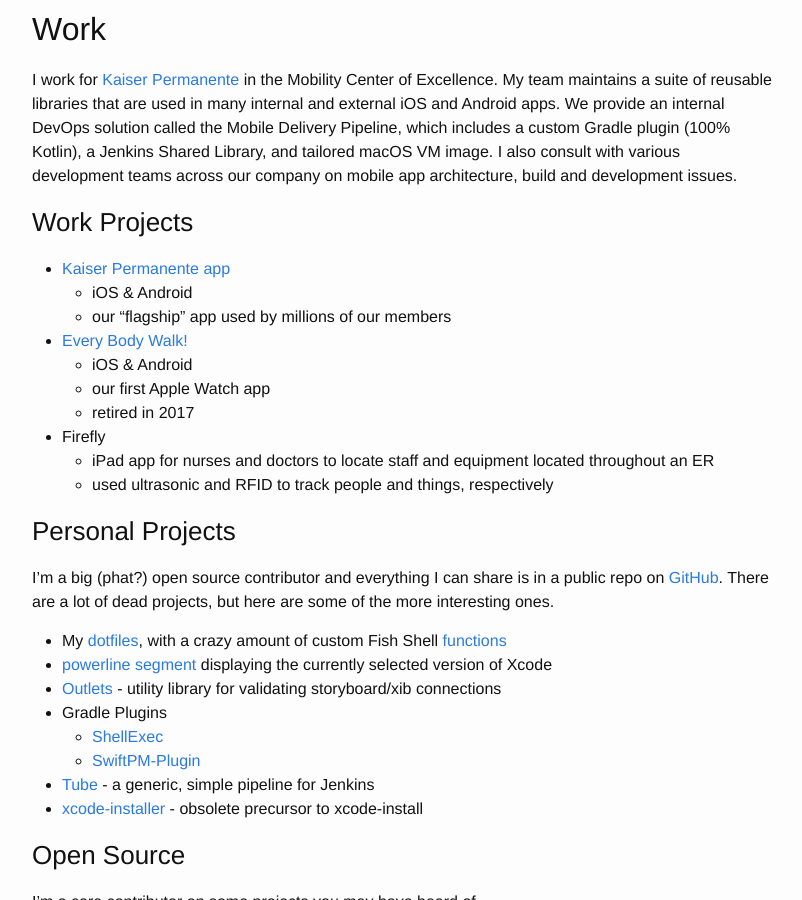
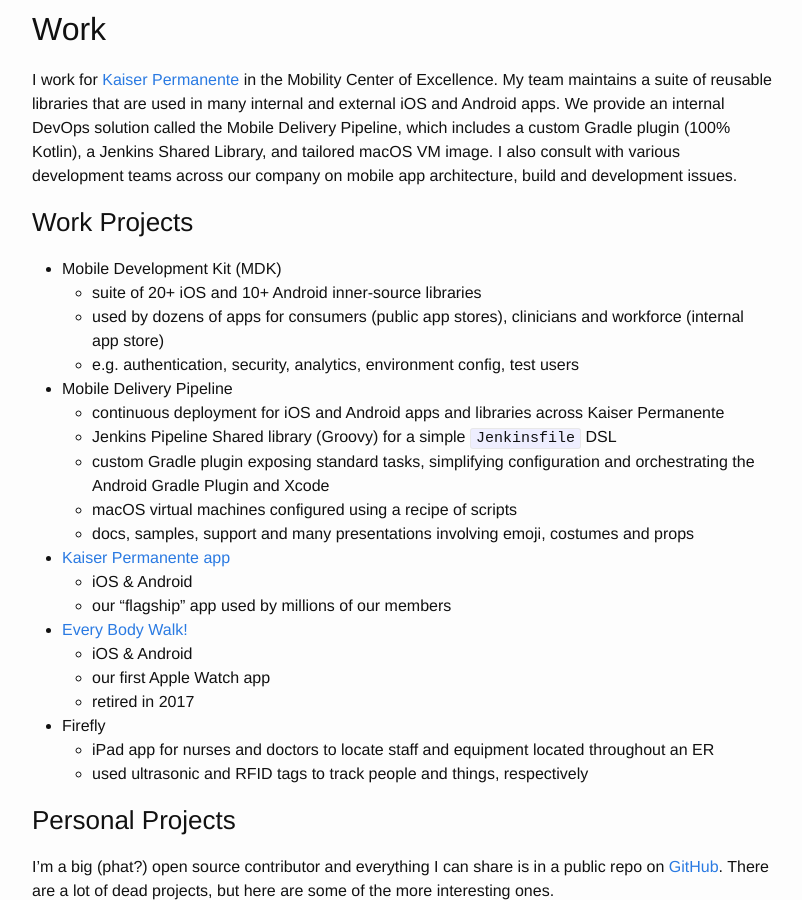
Before and after one commit to phatblat/reflog, a Jekyll site: the page built from about.md, in a window 1280 px wide and 900 px high, scrolled down 452 px. Shown: the whole window, without its empty margins (238-1040 px from the left). Built offline with Jekyll 4.4.1, drawn with Linux system fonts in a browser that asks for light colours.

Commit message:
✨ Add MDK and MDP to about page

```diff
--- a/about.md
+++ b/about.md
@@ -30,6 +30,17 @@ architecture, build and development issues.
 
 ### Work Projects
 
+- Mobile Development Kit (MDK)
+  - suite of 20+ iOS and 10+ Android inner-source libraries
+  - used by dozens of apps for consumers (public app stores), clinicians and workforce (internal app store)
+  - e.g. authentication, security, analytics, environment config, test users
+- Mobile Delivery Pipeline
+  - continuous deployment for iOS and Android apps and libraries across Kaiser Permanente
+  - Jenkins Pipeline Shared library (Groovy) for a simple `Jenkinsfile` DSL
+  - custom Gradle plugin exposing standard tasks, simplifying configuration
+    and orchestrating the Android Gradle Plugin and Xcode
+  - macOS virtual machines configured using a recipe of scripts
+  - docs, samples, support and many presentations involving emoji, costumes and props
 - [Kaiser Permanente app](https://kpapp.org)
   - iOS & Android
   - our "flagship" app used by millions of our members
@@ -39,7 +50,7 @@ architecture, build and development issues.
   - retired in 2017
 - Firefly
   - iPad app for nurses and doctors to locate staff and equipment located throughout an ER
-  - used ultrasonic and RFID to track people and things, respectively
+  - used ultrasonic and RFID tags to track people and things, respectively
 
 ### Personal Projects
 
```
